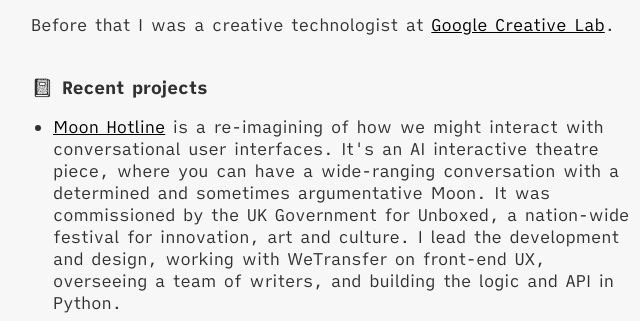
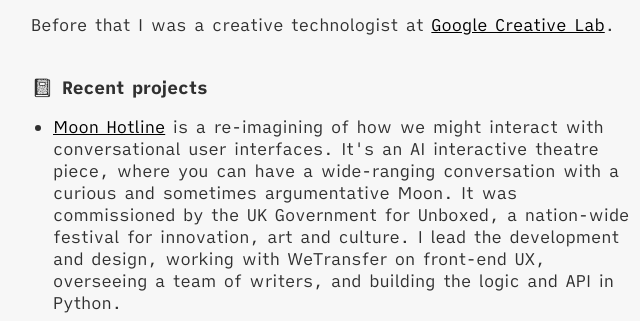
Before and after one commit to rupertparry/website-2022, an Eleventy site: page index.md in a window 1280 px wide. Shown: the part 878-1199 px from the top of the page, 309-949 px from the left. Built offline with nearby package versions, Linux system fonts and the light colour scheme; Eleventy itself is replaced by a stand-in of ours; files that its build step writes are made by us from their sources; files whose address does not match are found by name.

Commit message:
Minor copy change

```diff
--- a/index.md
+++ b/index.md
@@ -42,7 +42,7 @@ target="_blank">Google Creative Lab</a>.
 - <a href="https://moonhotline.tourdemoon.com" target="_blank">Moon Hotline</a> is a re-imagining of how we
   might interact with conversational user interfaces. It's an AI interactive
   theatre piece, where you can have a wide-ranging conversation with a
-  determined and sometimes argumentative Moon. It was commissioned by
+  curious and sometimes argumentative Moon. It was commissioned by
   the UK Government for Unboxed, a nation-wide festival for innovation, art and
   culture. I lead the development and design, working with WeTransfer on front-end
   UX, overseeing a team of writers, and building the logic and API in Python.
```
